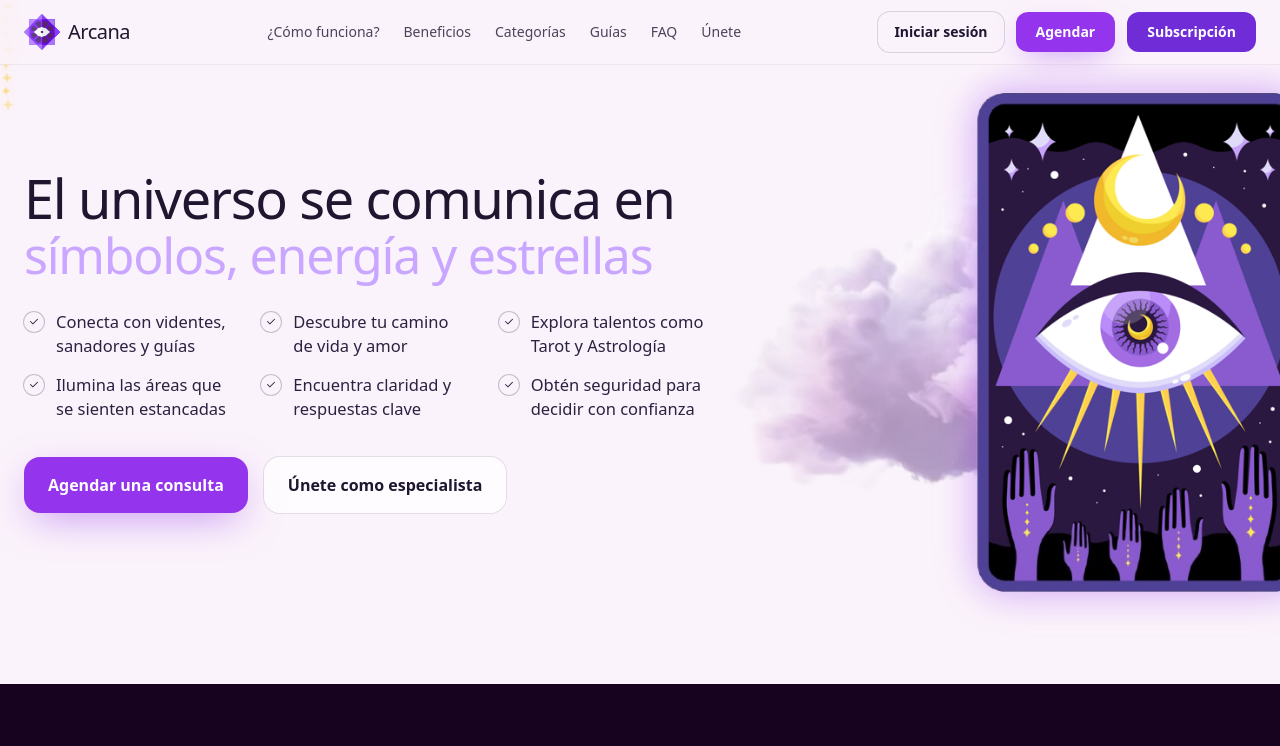
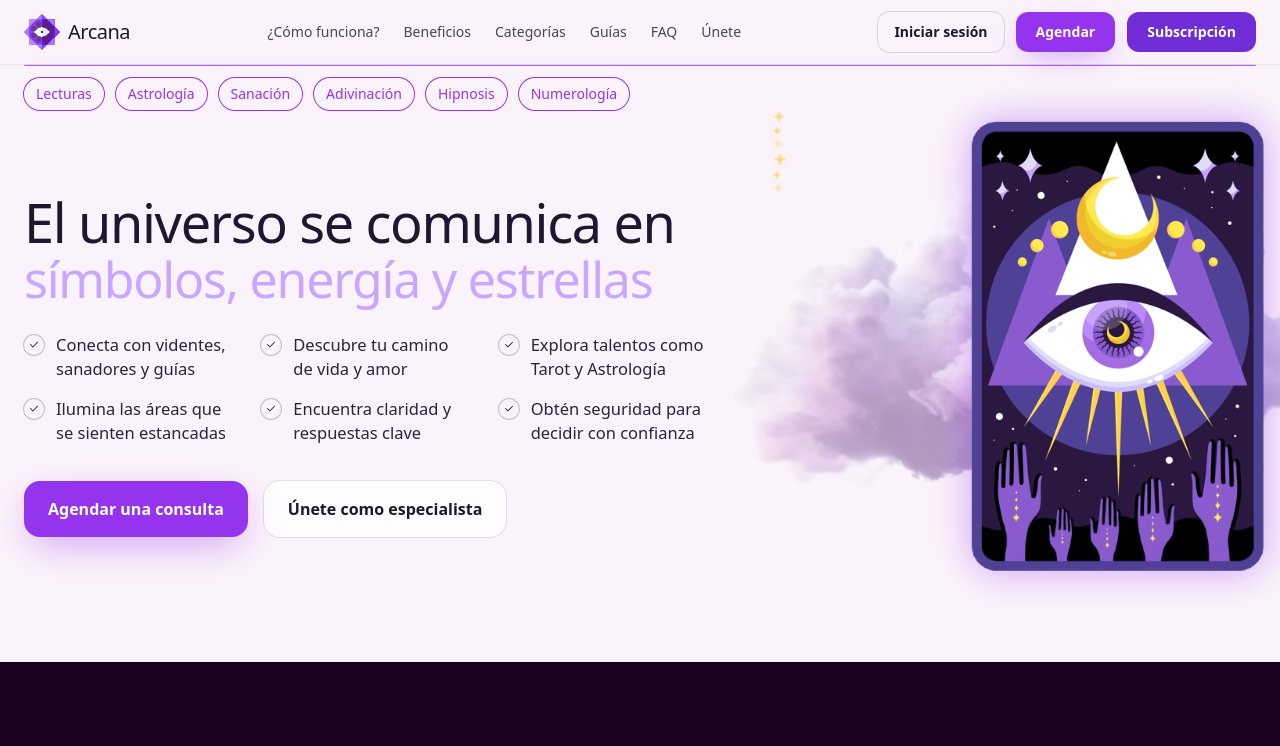
Before and after one commit to arcana302-art/arcana-v2, a Next.js app: page / in a window 1280 px wide. Shown: the top 746 px of the page. Built offline with nearby package versions, Linux system fonts and the light colour scheme.

Commit message:
Update Hero.tsx

```diff
--- a/app/components/Hero.tsx
+++ b/app/components/Hero.tsx
@@ -5,11 +5,11 @@ import Image from 'next/image';
 const HERO_IMG = '/brand/hero-card-eye.png';
 const CLOUD_IMG = '/brand/Nube1.png';
 
-/* ===== Estrellita con glow + twinkle sutil (para el fondo) ===== */
+/* ===== Estrellita con glow + twinkle sutil ===== */
 function Star({
   id,
   style,
-  size = 16,
+  size = 14,
   delay = '0s',
   duration = '9s',
 }: {
@@ -66,30 +66,33 @@ function Star({
 export default function Hero() {
   return (
     <section className="relative overflow-hidden bg-[#FBF3FB]">
-      {/* CAPA DE ESTRELLAS (detrás de nube y carta) */}
-      <div className="pointer-events-none absolute inset-0 z-[1]">
-        {/* distribuidas alrededor de la zona derecha */}
-        <Star id="s1"  size={16} style={{ right: '24%', top: '14%'  }} delay="0.1s" duration="10s" />
-        <Star id="s2"  size={12} style={{ right: '18%', top: '26%'  }} delay="1.5s" duration="9s"  />
-        <Star id="s3"  size={14} style={{ right: '10%', top: '38%'  }} delay="0.9s" duration="11s" />
-        <Star id="s4"  size={18} style={{ right: '8%',  top: '18%'  }} delay="0.6s" duration="10s" />
-        <Star id="s5"  size={12} style={{ right: '6%',  top: '50%'  }} delay="2.0s" duration="9.5s" />
-        <Star id="s6"  size={14} style={{ right: '22%', top: '56%'  }} delay="1.1s" duration="10.8s" />
-        <Star id="s7"  size={12} style={{ right: '15%', top: '70%'  }} delay="0.4s" duration="9.2s" />
-        <Star id="s8"  size={16} style={{ right: '30%', top: '34%'  }} delay="1.9s" duration="10.2s" />
+      {/* Línea morada + lista de talentos */}
+      <div className="mx-auto max-w-7xl px-6 pt-16">
+        <div className="h-[2px] w-full rounded-full bg-[#9434ec]/75" />
+        <div className="mt-3 flex flex-wrap gap-3 text-[#9434ec]">
+          {['Lecturas','Astrología','Sanación','Adivinación','Hipnosis','Numerología'].map((t) => (
+            <a
+              key={t}
+              href="#"
+              className="rounded-full px-3 py-1.5 text-sm ring-1 ring-[#9434ec] hover:bg-[#9434ec]/10 transition"
+            >
+              {t}
+            </a>
+          ))}
+        </div>
       </div>
 
-      {/* NUBE por encima de las estrellas, debajo de la carta y texto */}
+      {/* NUBE (debajo de carta, por encima de estrellas) */}
       <div className="pointer-events-none absolute inset-0 z-[2]">
         <img src={CLOUD_IMG} alt="" className="cloud-img" aria-hidden="true" />
       </div>
 
       {/* CONTENIDO */}
-      <div className="relative z-10 mx-auto max-w-7xl px-6 pt-16 pb-16 lg:pt-20 lg:pb-20">
+      <div className="relative z-10 mx-auto max-w-7xl px-6 pb-16 lg:pb-20">
         <div className="grid grid-cols-12 items-center gap-y-10 lg:gap-x-12">
           {/* TEXTO */}
           <div className="col-span-12 lg:col-span-7 xl:col-span-7">
-            <div className="max-w-[680px]">
+            <div className="max-w-[680px] mt-10">
               <h1 className="text-[#1f1630] font-medium tracking-tight leading-[1.02] text-[44px] sm:text-[54px]">
                 El universo se comunica en
               </h1>
@@ -126,13 +129,26 @@ export default function Hero() {
             </div>
           </div>
 
-          {/* CARTA (más grande + desplazada a la derecha) */}
+          {/* CARTA + ESTRELLAS ANCLADAS A SU ORILLA */}
           <div className="col-span-12 lg:col-span-5 xl:col-span-5 relative flex justify-center lg:justify-end">
+            {/* Estrellas alrededor de la carta (detrás de la carta y debajo de la nube) */}
+            <div className="pointer-events-none absolute inset-0 z-[1]">
+              {/* Orillas izquierda de la carta (columna) */}
+              <Star id="e1" size={16} style={{ left: '10%', top: '14%' }} delay="0.2s" duration="10s" />
+              <Star id="e2" size={12} style={{ left: '8%',  top: '42%' }} delay="1.1s" duration="9.4s" />
+              <Star id="e3" size={14} style={{ left: '12%', bottom: '20%' }} delay="1.8s" duration="10.6s" />
+              {/* Orillas derecha */}
+              <Star id="e4" size={18} style={{ right: '8%',  top: '10%' }} delay="0.6s" duration="10.2s" />
+              <Star id="e5" size={12} style={{ right: '6%',  top: '46%' }} delay="1.5s" duration="9.2s" />
+              <Star id="e6" size={14} style={{ right: '10%', bottom: '22%' }} delay="2.0s" duration="11s" />
+            </div>
+
+            {/* Carta (10% más pequeña y un poco a la izquierda) */}
             <div
               className="
                 relative
-                w-[210px] sm:w-[245px] md:w-[275px] lg:w-[315px] xl:w-[360px]
-                translate-x-6 sm:translate-x-8 lg:translate-x-12 xl:translate-x-16
+                w-[190px] sm:w-[220px] md:w-[248px] lg:w-[284px] xl:w-[324px]
+                translate-x-1 sm:translate-x-2 lg:translate-x-4 xl:translate-x-6
                 rotate-0
                 transition-transform duration-500
                 hover:scale-[1.05]
@@ -158,23 +174,15 @@ export default function Hero() {
       <style jsx>{`
         .cloud-img {
           position: absolute;
-          top: 12%;
+          top: 10%;
           left: 56%;
-          width: 660px;
+          width: 760px;
           max-width: none;
           opacity: 0.45;
           filter: none;
-          -webkit-mask-image: radial-gradient(140% 125% at 56% 46%, #000 62%, transparent 100%);
-                  mask-image: radial-gradient(140% 125% at 56% 46%, #000 62%, transparent 100%);
+          -webkit-mask-image: radial-gradient(145% 130% at 56% 46%, #000 62%, transparent 100%);
+                  mask-image: radial-gradient(145% 130% at 56% 46%, #000 62%, transparent 100%);
           animation: cloud-sway 38s ease-in-out infinite;
-        }
-        @media (min-width: 1024px) {
-          .cloud-img {
-            top: 10%;
-            width: 760px;
-            -webkit-mask-image: radial-gradient(145% 130% at 56% 46%, #000 62%, transparent 100%);
-                    mask-image: radial-gradient(145% 130% at 56% 46%, #000 62%, transparent 100%);
-          }
         }
         @keyframes cloud-sway {
           0%   { transform: translateX(0); }
```
